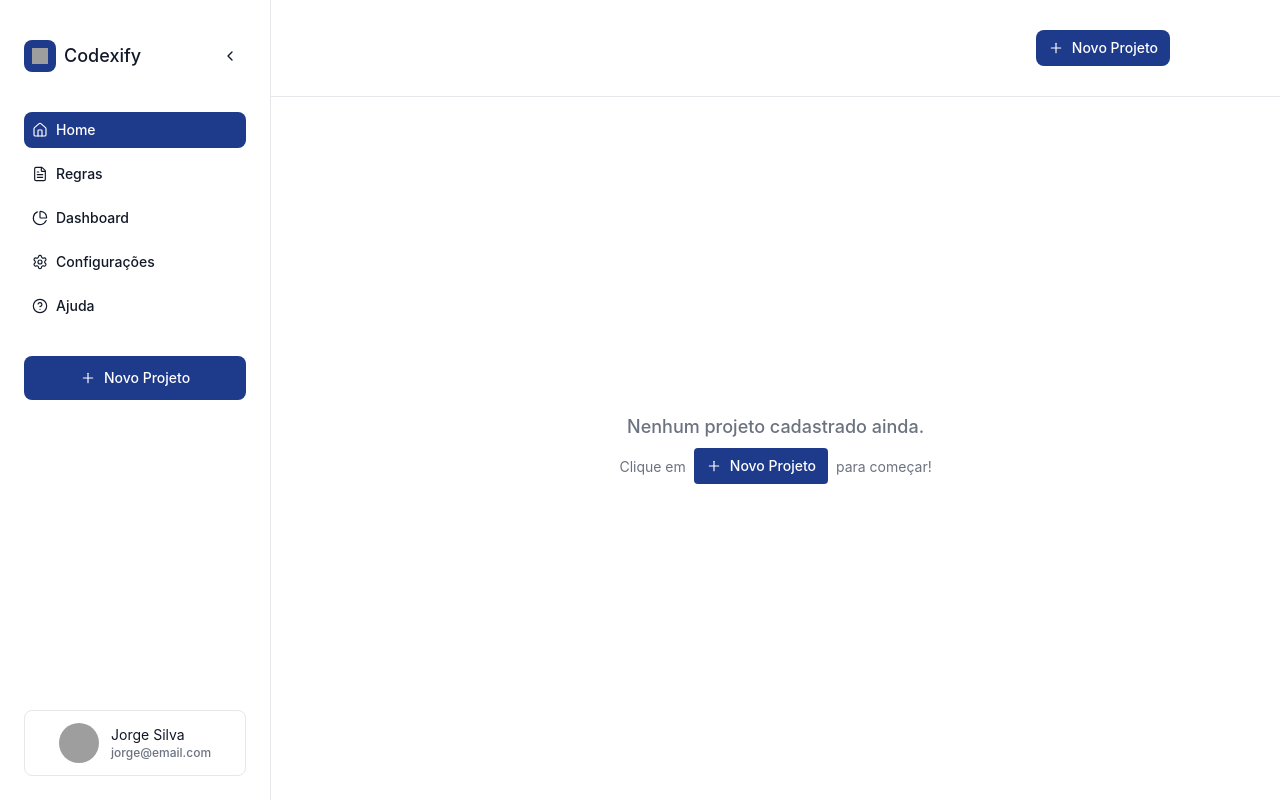
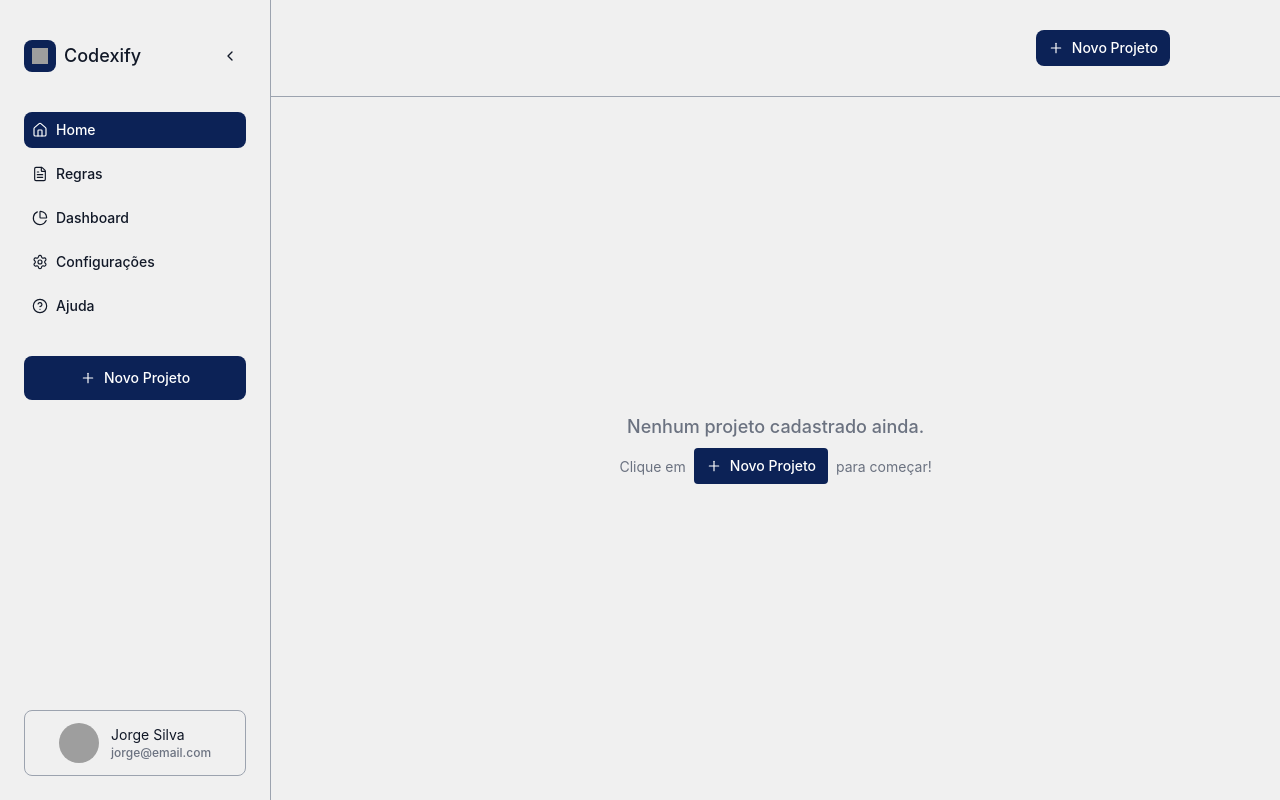
Before and after one commit to DanAraujo1001/Starian-Codexify-Front, a React (Vite) app: page / in a window 1280 px wide. Built offline with nearby package versions, Linux system fonts and the light colour scheme; grey boxes are pictures that could not be loaded.

Commit message:
style(ui): ajusta cores dos design tokens

```diff
--- a/src/index.css
+++ b/src/index.css
@@ -9,6 +9,8 @@
   --color-surface-primary: rgb(var(--surface-primary));
   --color-surface-subtle: rgb(var(--surface-subtle));
   --color-surface-nav: rgb(var(--surface-nav));
+  --color-surface-sidebar: rgb(var(--surface-sidebar));
+  --color-surface-selected: rgb(var(--surface-selected));
   --color-surface-brand-medium: rgb(var(--surface-brand-medium));
   --color-surface-brand-low: rgb(var(--surface-brand-low));
 
@@ -37,35 +39,37 @@
     --font-primary: "Inter", sans-serif;
 
     /* Brand Colors */
-    --brand-primary: 30 58 138;
-    --brand-dark: 15 23 42;
-    --brand-hover: 23 37 84;
-    --brand-subtle: 240 247 255;
+    --brand-primary: 12 34 86;
+    --brand-dark: 8 24 62;
+    --brand-hover: 25 71 179;
+    --brand-subtle: 227 231 242;
 
     /* Surfaces */
-    --surface-primary: 255 255 255;
-    --surface-subtle: 249 250 251;
-    --surface-nav: 255 255 255;
-    --surface-brand-medium: 30 58 138; /* Opacity handled by Tailwind */
-    --surface-brand-low: 30 58 138; /* Opacity handled by Tailwind */
+    --surface-primary: 240 240 240;
+    --surface-subtle: 209 213 219;
+    --surface-nav: 31 41 55;
+    --surface-sidebar: 228 228 228;
+    --surface-selected: 240 240 240;
+    --surface-brand-medium: 201 214 255; /* Opacity handled by Tailwind */
+    --surface-brand-low: 201 214 255; /* Opacity handled by Tailwind */
 
     /* Text */
     --text-primary: 17 24 39;
     --text-secondary: 107 114 128;
-    --text-button: 55 65 81;
+    --text-button: 255 255 255;
     --text-brand: 255 255 255;
-    --text-inverse: 255 255 255;
+    --text-inverse: 17 24 39;
 
     /* Status & Feedback */
     --critical-light: 251 44 54;
-    --critical-dark: 193 0 7;
+    --critical-dark: 248 85 93;
     --medium-light: 240 177 0;
-    --medium-dark: 166 95 0;
+    --medium-dark: 234 179 24;
     --excellent-light: 0 201 80;
-    --excellent-dark: 0 130 54;
+    --excellent-dark: 8 219 92;
 
     /* Borders & Overlays */
-    --border-default: 229 231 235;
+    --border-default: 156 163 175;
     --bg-overlay: 0 0 0;
   }
 
@@ -80,6 +84,8 @@
     --surface-primary: 17 24 39;
     --surface-subtle: 55 65 81;
     --surface-nav: 31 41 55;
+    --surface-sidebar: 9 14 26;
+    --surface-selected: 75 85 99;
     --surface-brand-medium: 186 230 253;
     --surface-brand-low: 186 230 253;
 
```
